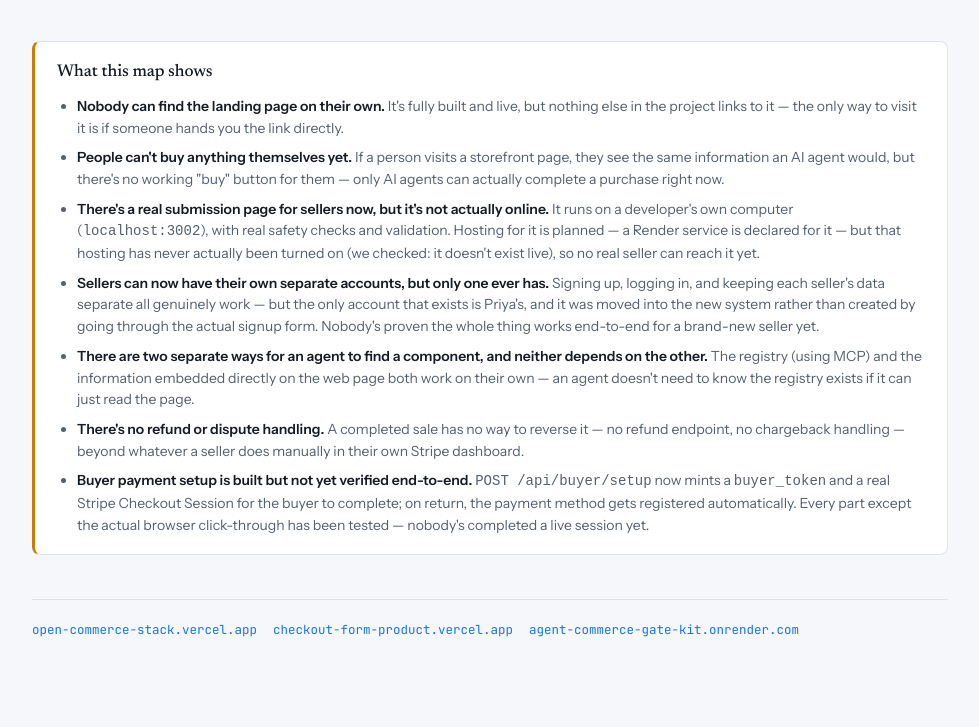
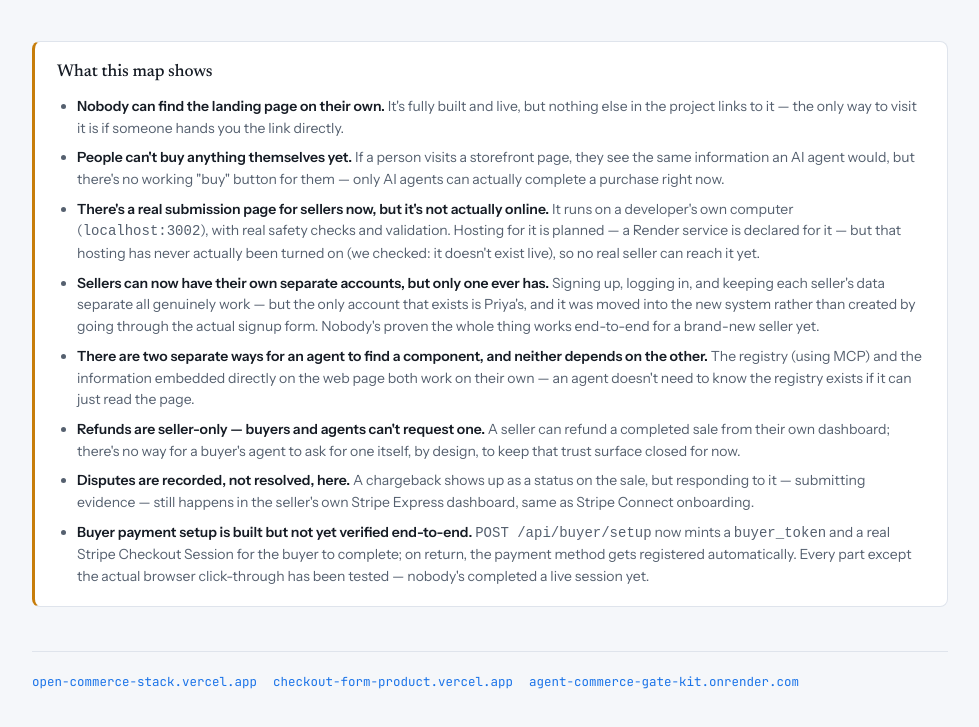
Before and after one commit to donaldrichard19-LVD/agent-design-commerce, a plain HTML site: page docs/user-journey-map.html in a window 1280 px wide. Shown: the part 2172-2899 px from the top of the page, without its empty margins (150-1129 px from the left). Drawn offline with Linux system fonts and the light colour scheme.

Commit message:
Update journey map: refunds and dispute tracking are built

```diff
--- a/docs/user-journey-map.html
+++ b/docs/user-journey-map.html
@@ -464,7 +464,8 @@
       <li><b>There's a real submission page for sellers now, but it's not actually online.</b> It runs on a developer's own computer (<code>localhost:3002</code>), with real safety checks and validation. Hosting for it is planned — a Render service is declared for it — but that hosting has never actually been turned on (we checked: it doesn't exist live), so no real seller can reach it yet.</li>
       <li><b>Sellers can now have their own separate accounts, but only one ever has.</b> Signing up, logging in, and keeping each seller's data separate all genuinely work — but the only account that exists is Priya's, and it was moved into the new system rather than created by going through the actual signup form. Nobody's proven the whole thing works end-to-end for a brand-new seller yet.</li>
       <li><b>There are two separate ways for an agent to find a component, and neither depends on the other.</b> The registry (using MCP) and the information embedded directly on the web page both work on their own — an agent doesn't need to know the registry exists if it can just read the page.</li>
-      <li><b>There's no refund or dispute handling.</b> A completed sale has no way to reverse it — no refund endpoint, no chargeback handling — beyond whatever a seller does manually in their own Stripe dashboard.</li>
+      <li><b>Refunds are seller-only — buyers and agents can't request one.</b> A seller can refund a completed sale from their own dashboard; there's no way for a buyer's agent to ask for one itself, by design, to keep that trust surface closed for now.</li>
+      <li><b>Disputes are recorded, not resolved, here.</b> A chargeback shows up as a status on the sale, but responding to it — submitting evidence — still happens in the seller's own Stripe Express dashboard, same as Stripe Connect onboarding.</li>
       <li><b>Buyer payment setup is built but not yet verified end-to-end.</b> <code>POST /api/buyer/setup</code> now mints a <code>buyer_token</code> and a real Stripe Checkout Session for the buyer to complete; on return, the payment method gets registered automatically. Every part except the actual browser click-through has been tested — nobody's completed a live session yet.</li>
     </ul>
   </div>
```
